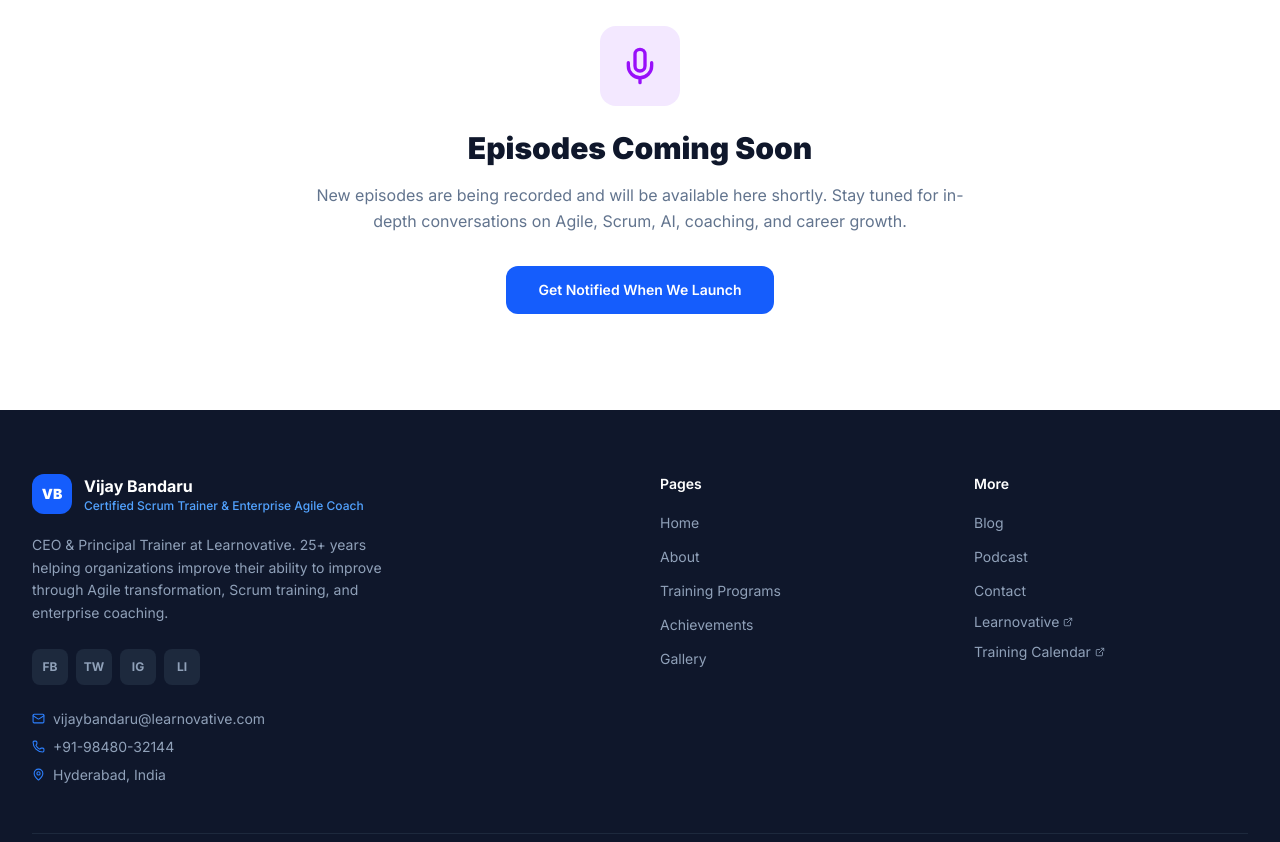
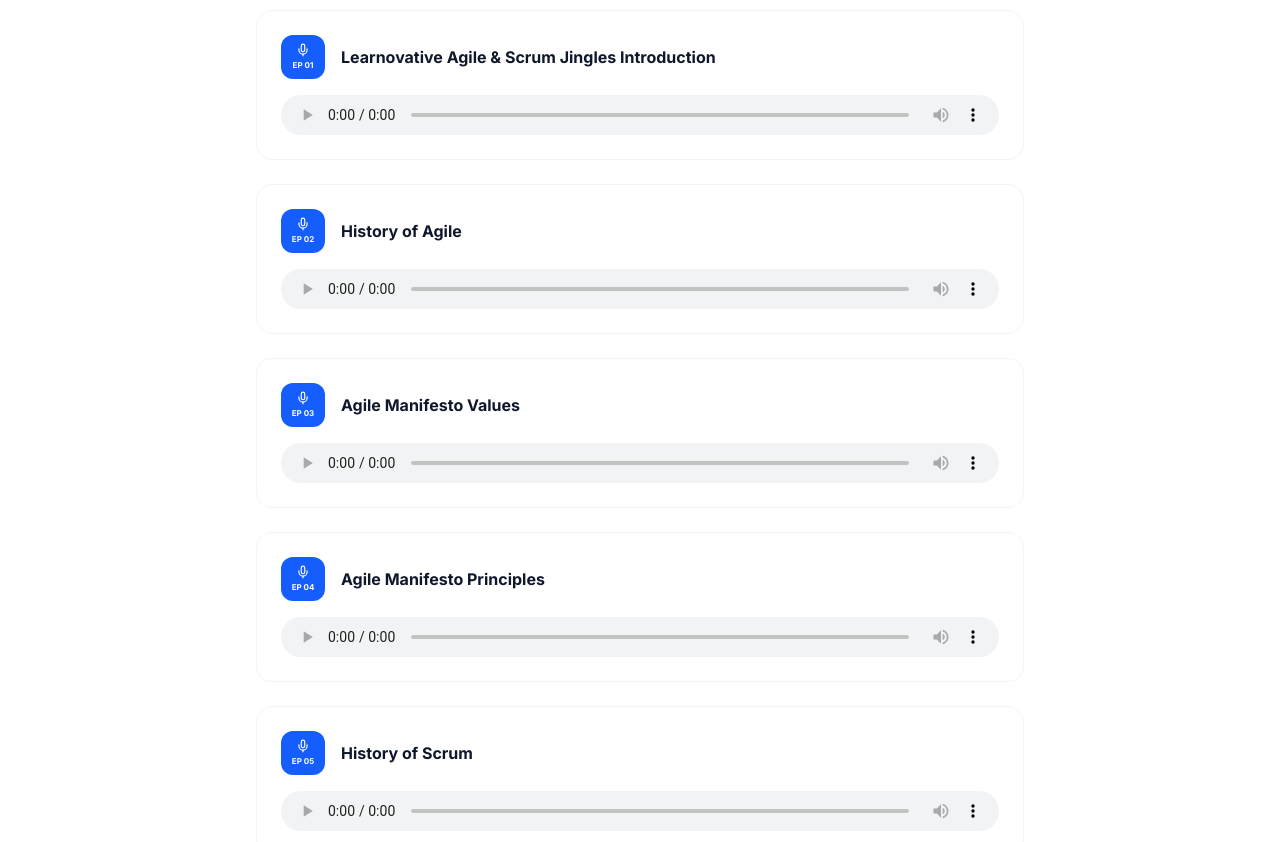
Before and after one commit to Surya-Anirudh/vijay-bandaru-website, a React (Vite) app: page /podcast in a window 1280 px wide. Shown: the part 560-1402 px from the top of the page. Built offline with nearby package versions, Linux system fonts and the light colour scheme.

Commit message:
feat: add all 7 podcast episodes with audio players

```diff
--- a/src/pages/Podcast.tsx
+++ b/src/pages/Podcast.tsx
@@ -1,7 +1,16 @@
 import { motion } from "framer-motion"
 import { Mic } from "lucide-react"
-import { Link } from "react-router-dom"
 import PageHeader from "@/components/PageHeader"
+
+const episodes = [
+  { ep: "EP 01", title: "Learnovative Agile & Scrum Jingles Introduction", src: "/Podcast-episode-1.mp4" },
+  { ep: "EP 02", title: "History of Agile", src: "/Podcast-Episode-2.mp4" },
+  { ep: "EP 03", title: "Agile Manifesto Values", src: "/Podcast-Episode-3.mp4" },
+  { ep: "EP 04", title: "Agile Manifesto Principles", src: "/Podcast-episode-4.mp4" },
+  { ep: "EP 05", title: "History of Scrum", src: "/Podcast-episode-5.mp4" },
+  { ep: "EP 06", title: "Scrum Overview", src: "/Podcast-episode-6.mp4" },
+  { ep: "EP 07", title: "Elements of Scrum Framework", src: "/Podcast-Episode-7.mp4" },
+]
 
 export default function Podcast() {
   return (
@@ -10,22 +19,26 @@ export default function Podcast() {
         title={<>Agile & Scrum <span className="text-pink-400">Jingles</span></>}
         subtitle="I host deep conversations on Agile, Scrum, organizational transformation, and building extraordinary teams — drawing from my 28+ years as a Certified Scrum Trainer & Enterprise Agile Coach." />
 
-      <section className="py-24 px-4">
-        <div className="max-w-2xl mx-auto text-center">
-          <motion.div initial={{ opacity: 0, y: 20 }} animate={{ opacity: 1, y: 0 }} transition={{ duration: 0.5 }}>
-            <div className="w-20 h-20 rounded-2xl bg-purple-100 flex items-center justify-center mx-auto mb-6">
-              <Mic className="w-10 h-10 text-purple-600" />
-            </div>
-            <h2 className="text-3xl font-black text-slate-900 mb-4">Episodes Coming Soon</h2>
-            <p className="text-slate-500 text-base leading-relaxed mb-8">
-              New episodes are being recorded and will be available here shortly. Stay tuned for in-depth conversations on Agile, Scrum, AI, coaching, and career growth.
-            </p>
-            <Link to="/contact">
-              <button className="px-8 py-3.5 rounded-xl bg-blue-600 hover:bg-blue-700 text-white font-semibold text-sm transition-all hover:scale-105 hover:shadow-lg">
-                Get Notified When We Launch
-              </button>
-            </Link>
-          </motion.div>
+      <section className="py-20 px-4">
+        <div className="max-w-3xl mx-auto space-y-6">
+          {episodes.map((ep, i) => (
+            <motion.div key={ep.ep} initial={{ opacity: 0, y: 20 }} whileInView={{ opacity: 1, y: 0 }}
+              viewport={{ once: true }} transition={{ duration: 0.4, delay: i * 0.06 }}>
+              <div className="bg-white border border-slate-100 rounded-2xl p-6 hover:border-blue-200 hover:shadow-md transition-all duration-300">
+                <div className="flex items-center gap-4 mb-4">
+                  <div className="w-11 h-11 rounded-xl bg-blue-600 flex flex-col items-center justify-center shrink-0">
+                    <Mic size={14} className="text-white mb-0.5" />
+                    <span className="text-[8px] text-white font-bold">{ep.ep}</span>
+                  </div>
+                  <h3 className="text-slate-900 font-bold text-base leading-snug">{ep.title}</h3>
+                </div>
+                <audio controls className="w-full rounded-xl" style={{ height: "40px" }}>
+                  <source src={ep.src} type="video/mp4" />
+                  Your browser does not support the audio element.
+                </audio>
+              </div>
+            </motion.div>
+          ))}
         </div>
       </section>
     </div>
```
